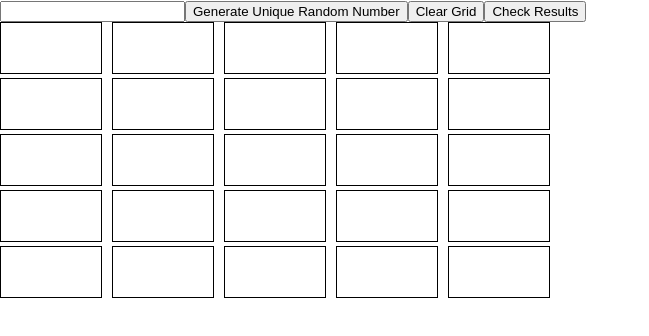
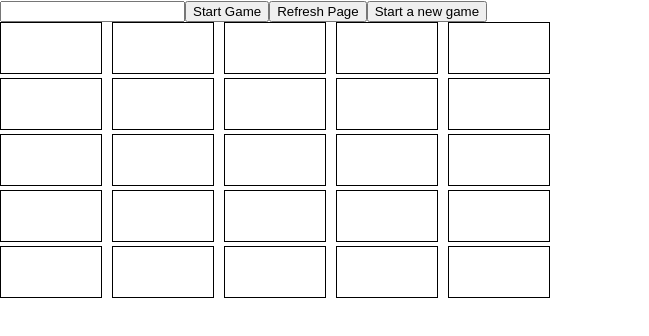
Before and after one commit to RABlue27/pokerbingo, a React (Create React App) app: page / in a window 1280 px wide. Shown: the top 336 px of the page, without its empty margins (0-649 px from the left). Built offline with nearby package versions, Linux system fonts and the light colour scheme.

Commit message:
preformance improvements

```diff
--- a/src/App.js
+++ b/src/App.js
@@ -12,16 +12,17 @@ const Grid = () => {
   const generateRandomNumber = () => {
     let randomNum;
     do {
-      randomNum = Math.floor(Math.random() * 52);
+      randomNum = Math.floor(Math.random() * 51) + 1; // Generates random number between 1 and 52
     } while (used.includes(randomNum));
 
     const updatedNumbers = [...generatedNumbers, randomNum];
     setGeneratedNumbers(updatedNumbers.sort());
     setInputNumber(randomNum);
     setUsed(prevUsed => [...prevUsed, randomNum]); // Append randomNum to the used array
-
+    console.log(randomNum)
     // console.log(updatedNumbers);
   };
+
 
   function mapNumberToCard(number) {
     if (number <= 0) {
@@ -228,11 +229,11 @@ const checkRowsColumns = () => {
     result += checkResult(columnArrays[c]);
   }
 
+  alert("You scored: " + result);
+
   console.log("Score: ", result);
+
 };
-
-
-
 
 
   const handleClick = (row, col) => {
@@ -271,6 +272,7 @@ const checkRowsColumns = () => {
 
     // Reset generatedNumbers to enable the button
     setGeneratedNumbers([]);
+    generateRandomNumber();
 
   };
 
@@ -378,6 +380,10 @@ function testJacks() {
   console.log('Is it Jacks?', isJacksOrBetter(notJacks)); // Expected output: false
 }
 
+const refreshPage = () => {
+  window.location.reload();
+};
+
 //test ends
 // testStraightFlush();
 // testQuads();
@@ -396,15 +402,13 @@ function testJacks() {
         onChange={(e) => setInputNumber(e.target.value)}
       />
 <button onClick={generateRandomNumber} disabled={generatedNumbers.length > 0}>
-  Generate Unique Random Number
+  Start Game
 </button>
 
-      <button onClick={clearGrid}>
-        Clear Grid
-      </button>
+<button onClick={refreshPage}>Refresh Page</button>
 
       <button onClick={checkRowsColumns}>
-          Check Results
+          Start a new game
       </button>
 
       {grid.map((rowArray, rowIndex) => (
--- a/src/Grid.css
+++ b/src/Grid.css
@@ -13,3 +13,13 @@
   overflow: hidden; /* Hide overflow content */
   white-space: nowrap; /* Prevent wrapping of text */
 }
+
+/* Add this CSS code in your stylesheet or inside a style tag */
+
+.results-container {
+  background-color: #f0f0f0; /* Change this color to your preferred background color */
+  padding: 10px;
+  margin-top: 10px; /* Adjust margin as needed */
+  border-radius: 5px; /* Optional: Add rounded corners */
+  /* Other styling properties you may want */
+}
```
Lines whose indentation alone changed are shown as unchanged.
